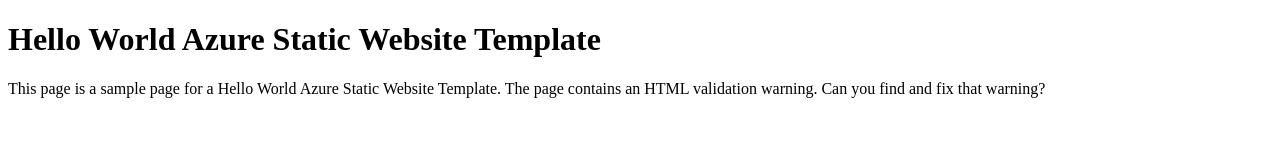
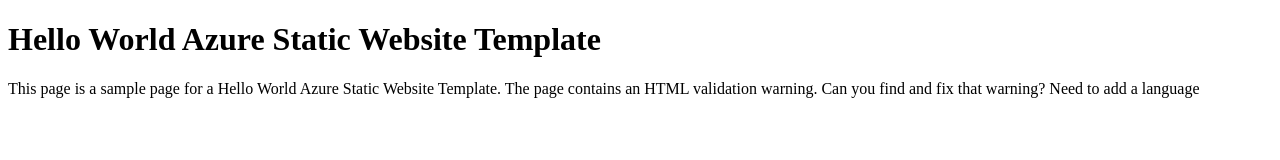
Before and after one commit to YaraLAQ/getting-to-know-each-other-yla, a plain HTML site: page index.html in a window 1280 px wide. Drawn offline with Linux system fonts and the light colour scheme.

Commit message:
Update index.html

```diff
--- a/index.html
+++ b/index.html
@@ -6,6 +6,6 @@
 <body>
 <h1>Hello World Azure Static Website Template</h1>
 <p>This page is a sample page for a Hello World Azure Static Website Template. The page contains an HTML validation warning.
-Can you find and fix that warning?</p>
+Can you find and fix that warning? Need to add a language</p>
 </body>
 </html>
```
